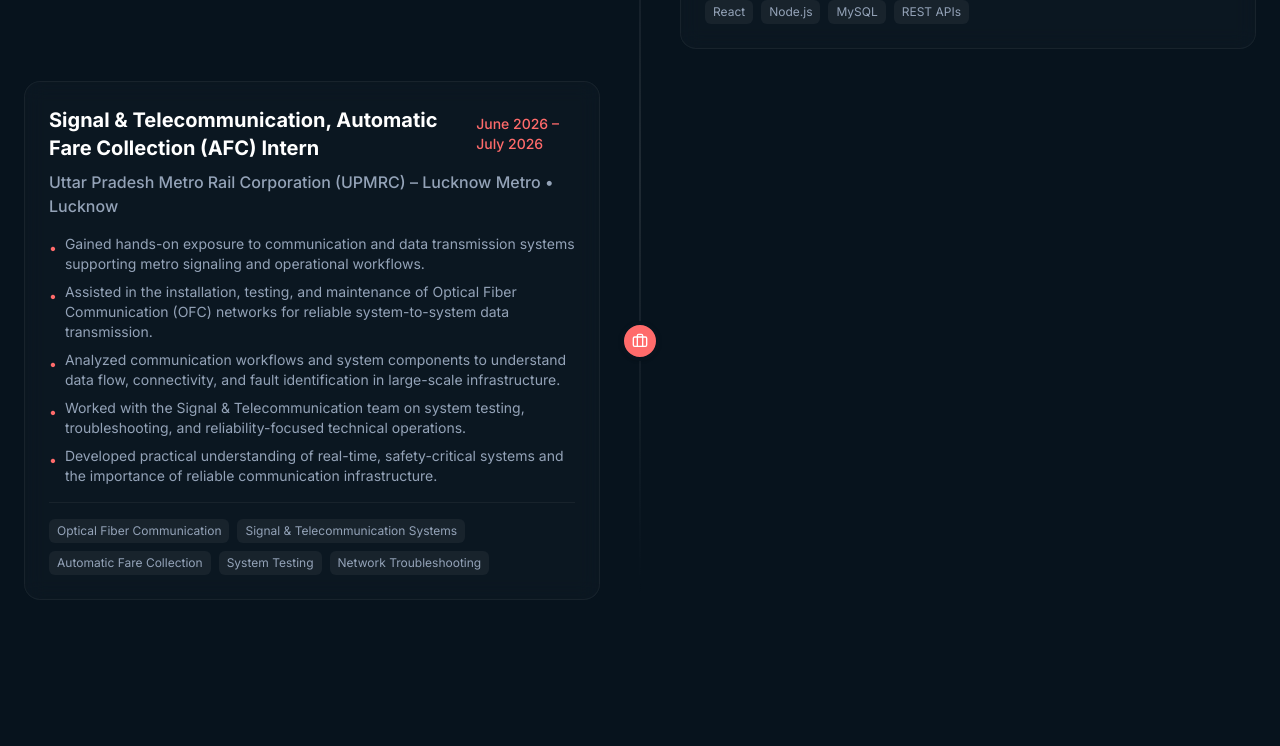
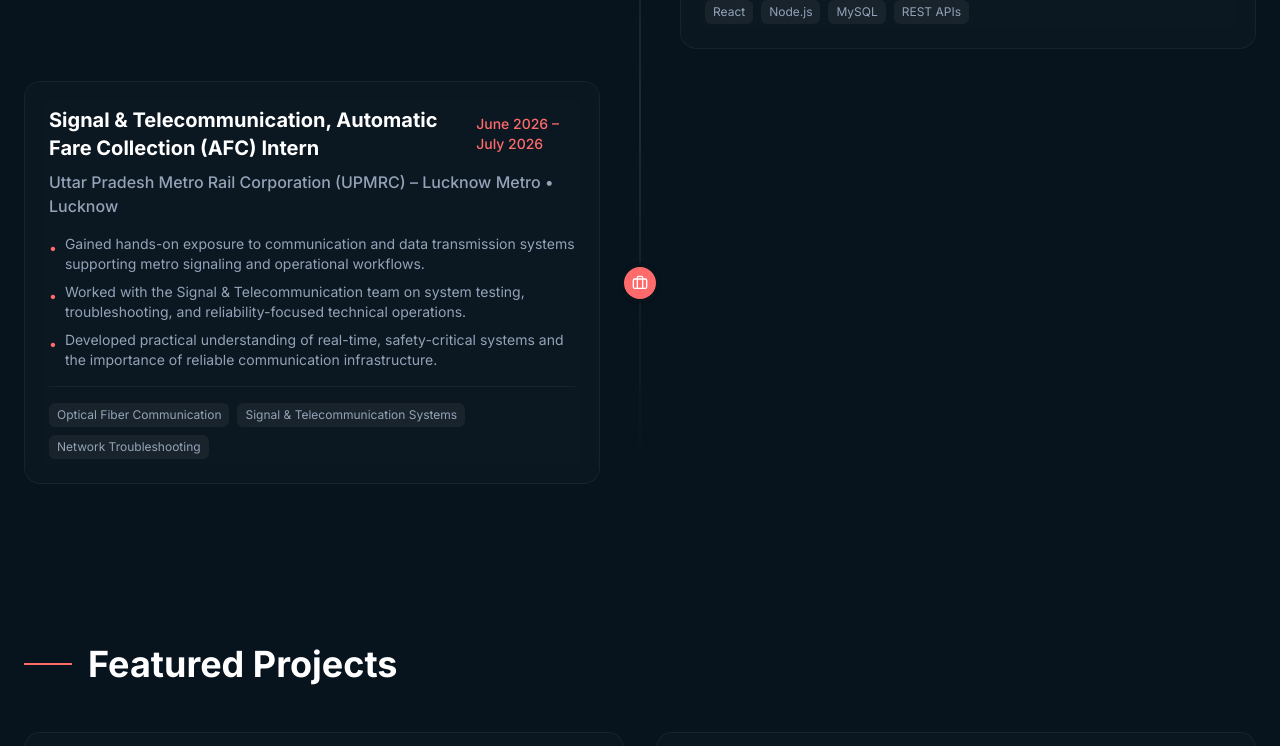
Before and after one commit to RajneeshYadav-123/Portfolio, a Next.js app: page / in a window 1280 px wide. Shown: the part 1701-2447 px from the top of the page. Built offline with nearby package versions, Linux system fonts and the light colour scheme.

Commit message:
Update portfolio.ts

```diff
--- a/src/data/portfolio.ts
+++ b/src/data/portfolio.ts
@@ -45,16 +45,12 @@
     location: "Lucknow",
     achievements: [
       "Gained hands-on exposure to communication and data transmission systems supporting metro signaling and operational workflows.",
-      "Assisted in the installation, testing, and maintenance of Optical Fiber Communication (OFC) networks for reliable system-to-system data transmission.",
-      "Analyzed communication workflows and system components to understand data flow, connectivity, and fault identification in large-scale infrastructure.",
       "Worked with the Signal & Telecommunication team on system testing, troubleshooting, and reliability-focused technical operations.",
       "Developed practical understanding of real-time, safety-critical systems and the importance of reliable communication infrastructure."
     ],
     technologies: [
       "Optical Fiber Communication",
       "Signal & Telecommunication Systems",
-      "Automatic Fare Collection",
-      "System Testing",
       "Network Troubleshooting"
     ]
   }
```
